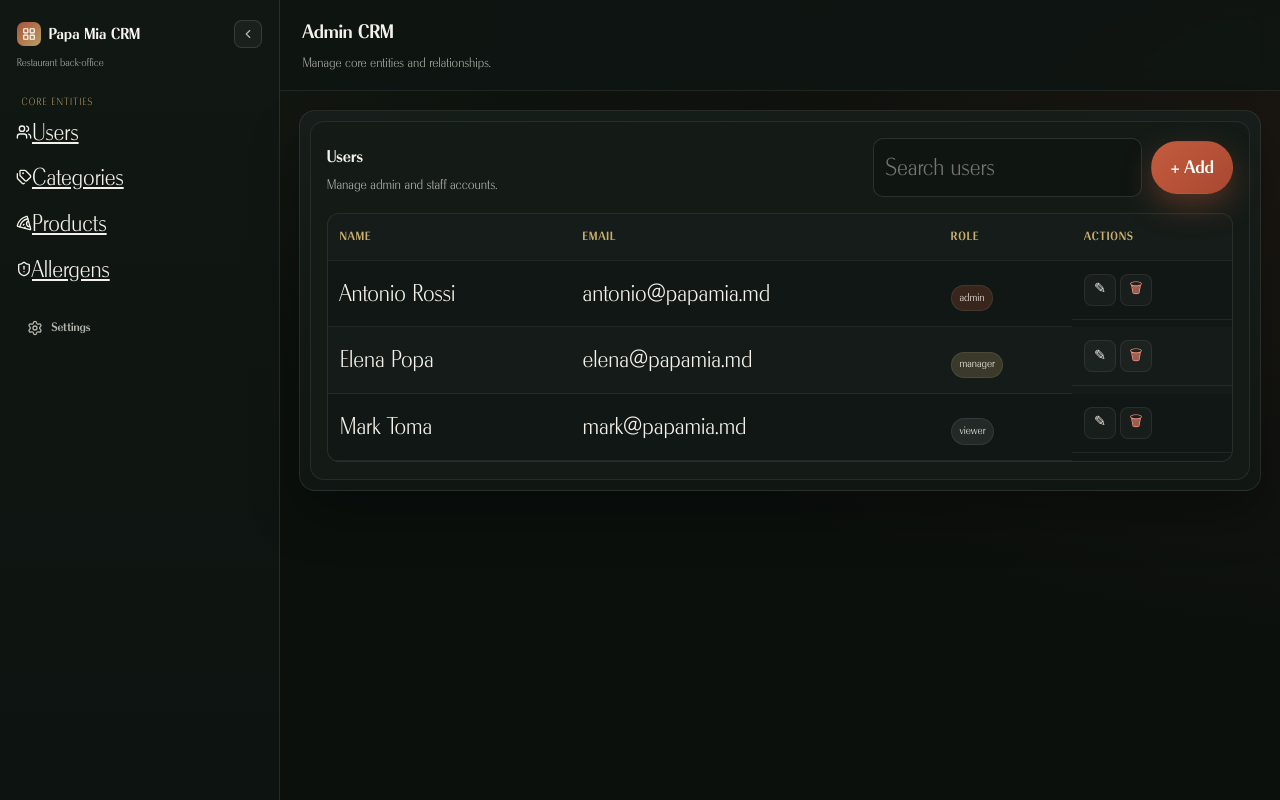
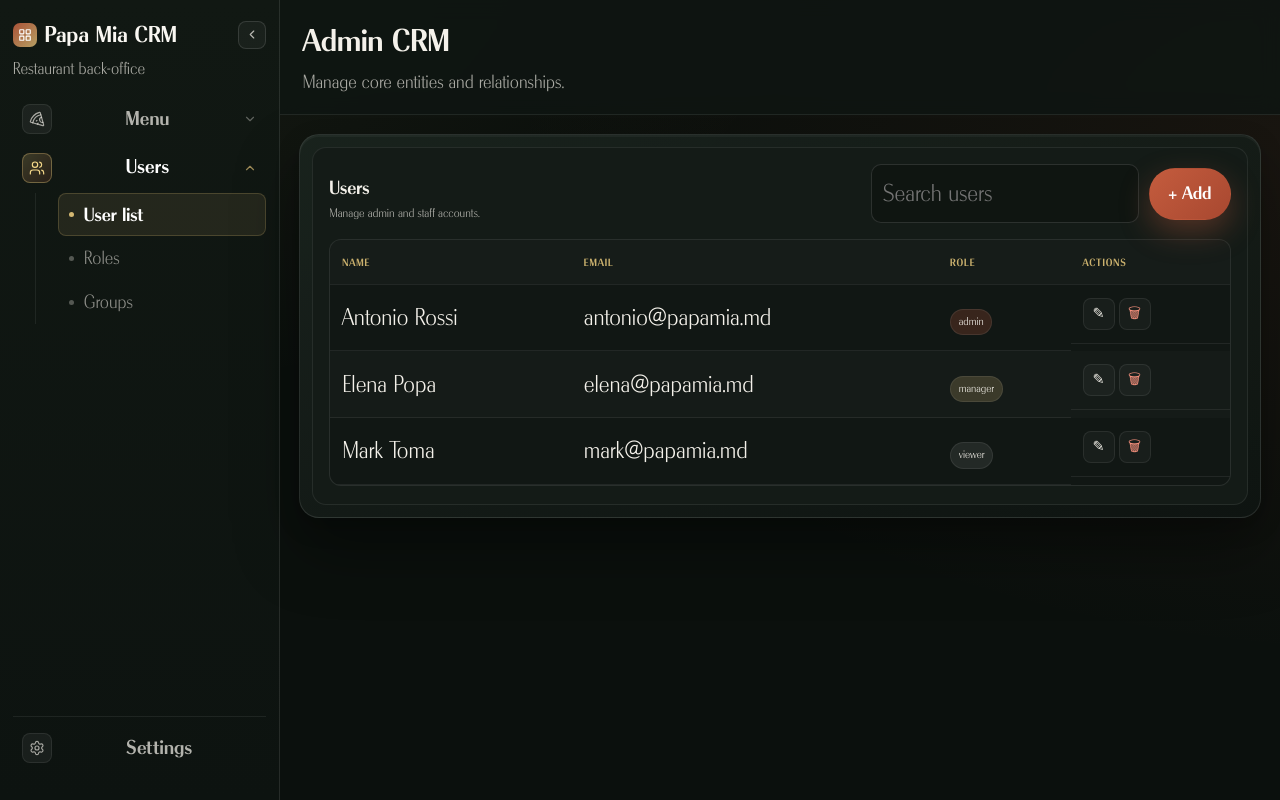
Before and after one commit to reliponj/papamia, a React (Vite) app: page /admin/users in a window 1280 px wide. Built offline with nearby package versions, Linux system fonts and the light colour scheme.

Commit message:
visual and side bar changes in admin

```diff
--- a/package.json
+++ b/package.json
@@ -10,7 +10,9 @@
     "preview": "vite preview"
   },
   "dependencies": {
+    "@radix-ui/react-accessible-icon": "^1.1.8",
     "@radix-ui/react-collapsible": "^1.1.12",
+    "@radix-ui/react-navigation-menu": "^1.2.14",
     "@radix-ui/react-select": "^2.2.6",
     "@radix-ui/react-tooltip": "^1.2.8",
     "leaflet": "^1.9.4",
--- a/src/components/layout/AdminLayout.tsx
+++ b/src/components/layout/AdminLayout.tsx
@@ -1,90 +1,184 @@
 import { useState } from 'react'
-import { NavLink, Outlet } from 'react-router-dom'
+import { NavLink, Outlet, useLocation } from 'react-router-dom'
 import * as Collapsible from '@radix-ui/react-collapsible'
 import * as Tooltip from '@radix-ui/react-tooltip'
-import { ChevronLeft, LayoutGrid, Pizza, Settings, Tags, Users, ShieldAlert } from 'lucide-react'
+import {
+  ChevronLeft, ChevronDown,
+  LayoutGrid, Pizza, Users, Settings,
+} from 'lucide-react'
 import { AdminDataProvider } from '../../contexts/AdminDataContext'
 
+type NavChild = { to: string; label: string }
+type NavGroup = {
+  id: string
+  label: string
+  icon: React.ReactNode
+  children: NavChild[]
+}
+
+const NAV_GROUPS: NavGroup[] = [
+  {
+    id: 'menu',
+    label: 'Menu',
+    icon: <Pizza size={16} strokeWidth={1.75} />,
+    children: [
+      { to: '/admin/categories', label: 'Categories' },
+      { to: '/admin/products',   label: 'Products'   },
+      { to: '/admin/allergens',  label: 'Allergens'  },
+    ],
+  },
+  {
+    id: 'users',
+    label: 'Users',
+    icon: <Users size={16} strokeWidth={1.75} />,
+    children: [
+      { to: '/admin/users',  label: 'User list' },
+      { to: '/admin/roles',  label: 'Roles'     },
+      { to: '/admin/groups', label: 'Groups'    },
+    ],
+  },
+]
+
+function useActiveGroup(groups: NavGroup[], pathname: string): string | null {
+  for (const g of groups) {
+    if (g.children.some((c) => pathname.startsWith(c.to))) return g.id
+  }
+  return null
+}
+
 function AdminShell() {
-  const [isOpen, setIsOpen] = useState(true)
+  const [sidebarOpen, setSidebarOpen] = useState(true)
+  const { pathname } = useLocation()
+  const activeGroup = useActiveGroup(NAV_GROUPS, pathname)
+  const [openGroups, setOpenGroups] = useState<Record<string, boolean>>(
+    () => Object.fromEntries(NAV_GROUPS.map((g) => [g.id, g.id === activeGroup]))
+  )
 
-  const links = [
-    { to: '/admin/users', label: 'Users', Icon: Users },
-    { to: '/admin/categories', label: 'Categories', Icon: Tags },
-    { to: '/admin/products', label: 'Products', Icon: Pizza },
-    { to: '/admin/allergens', label: 'Allergens', Icon: ShieldAlert },
-  ]
+  function toggleGroup(id: string) {
+    setOpenGroups((prev) => ({ ...prev, [id]: !prev[id] }))
+  }
 
   return (
-    <Tooltip.Provider delayDuration={200}>
+    <Tooltip.Provider delayDuration={150}>
       <Collapsible.Root
-        className={`admin-shell${isOpen ? '' : ' is-collapsed'}`}
-        open={isOpen}
-        onOpenChange={setIsOpen}
+        className={`admin-shell${sidebarOpen ? '' : ' is-collapsed'}`}
+        open={sidebarOpen}
+        onOpenChange={setSidebarOpen}
       >
         <aside className="admin-sidebar">
+          {/* ── Panel (brand + hint) ─────────────────── */}
           <div className="admin-sidebar__panel">
             <div className="admin-sidebar__head">
               <div className="admin-sidebar__brand-wrap">
                 <div className="admin-sidebar__logo">
                   <LayoutGrid size={14} />
                 </div>
-                {isOpen && <div className="admin-sidebar__brand">Papa Mia CRM</div>}
+                {sidebarOpen && (
+                  <span className="admin-sidebar__brand">Papa Mia CRM</span>
+                )}
               </div>
               <Collapsible.Trigger asChild>
                 <button
                   type="button"
                   className="admin-sidebar__toggle"
-                  aria-label={isOpen ? 'Collapse sidebar' : 'Expand sidebar'}
+                  aria-label={sidebarOpen ? 'Collapse sidebar' : 'Expand sidebar'}
                 >
-                  <ChevronLeft size={16} />
+                  <ChevronLeft size={15} />
                 </button>
               </Collapsible.Trigger>
             </div>
-
-            {isOpen && <p className="admin-sidebar__hint">Restaurant back-office</p>}
+            {sidebarOpen && (
+              <p className="admin-sidebar__hint">Restaurant back-office</p>
+            )}
           </div>
 
-          <div className="admin-sidebar__group">
-            {isOpen && <div className="admin-sidebar__section-title">Core entities</div>}
+          {/* ── Nav ─────────────────────────────────── */}
+          <nav className="admin-sidebar__nav" aria-label="Main navigation">
+            {NAV_GROUPS.map((group) => {
+              const isGroupActive = group.id === activeGroup
+              const isExpanded = openGroups[group.id] ?? false
 
-            <nav className="admin-sidebar__nav">
-              {links.map(({ to, label, Icon }) => (
-                <Tooltip.Root key={to} disableHoverableContent>
-                  <Tooltip.Trigger asChild>
-                    <NavLink
-                      to={to}
-                      className={({ isActive }) =>
-                        `admin-nav-link admin-nav-link--ghost${isActive ? ' is-active' : ''}`
-                      }
-                    >
-                      <Icon size={16} />
-                      {isOpen && <span>{label}</span>}
-                    </NavLink>
-                  </Tooltip.Trigger>
-                  {!isOpen && (
+              if (!sidebarOpen) {
+                return (
+                  <Tooltip.Root key={group.id} disableHoverableContent>
+                    <Tooltip.Trigger asChild>
+                      <button
+                        type="button"
+                        className={`admin-nav-group__trigger${isGroupActive ? ' is-active' : ''}`}
+                        onClick={() => toggleGroup(group.id)}
+                        aria-label={group.label}
+                      >
+                        <span className="admin-nav-link__icon">{group.icon}</span>
+                      </button>
+                    </Tooltip.Trigger>
                     <Tooltip.Portal>
-                      <Tooltip.Content className="admin-tooltip" side="right" sideOffset={8}>
-                        {label}
+                      <Tooltip.Content className="admin-tooltip" side="right" sideOffset={10}>
+                        {group.label}
                       </Tooltip.Content>
                     </Tooltip.Portal>
-                  )}
-                </Tooltip.Root>
-              ))}
-            </nav>
-          </div>
+                  </Tooltip.Root>
+                )
+              }
 
+              return (
+                <Collapsible.Root
+                  key={group.id}
+                  open={isExpanded}
+                  onOpenChange={() => toggleGroup(group.id)}
+                  className="admin-nav-group"
+                >
+                  <Collapsible.Trigger asChild>
+                    <button
+                      type="button"
+                      className={`admin-nav-group__trigger${isGroupActive ? ' is-active' : ''}`}
+                    >
+                      <span className="admin-nav-link__icon">{group.icon}</span>
+                      <span className="admin-nav-link__label">{group.label}</span>
+                      <ChevronDown
+                        size={14}
+                        className={`admin-nav-group__chevron${isExpanded ? ' is-open' : ''}`}
+                      />
+                    </button>
+                  </Collapsible.Trigger>
+
+                  <Collapsible.Content className="admin-nav-group__content">
+                    <ul className="admin-nav-group__list">
+                      {group.children.map((child) => (
+                        <li key={child.to}>
+                          <NavLink
+                            to={child.to}
+                            className={({ isActive }) =>
+                              `admin-nav-child${isActive ? ' is-active' : ''}`
+                            }
+                          >
+                            <span className="admin-nav-child__dot" />
+                            {child.label}
+                          </NavLink>
+                        </li>
+                      ))}
+                    </ul>
+                  </Collapsible.Content>
+                </Collapsible.Root>
+              )
+            })}
+          </nav>
+
+          {/* ── Footer (Settings) ────────────────────── */}
           <div className="admin-sidebar__footer">
             <Tooltip.Root disableHoverableContent>
               <Tooltip.Trigger asChild>
-                <button type="button" className="admin-nav-link admin-nav-link--ghost">
-                  <Settings size={16} />
-                  {isOpen && <span>Settings</span>}
+                <button type="button" className="admin-nav-group__trigger" aria-label="Settings">
+                  <span className="admin-nav-link__icon">
+                    <Settings size={16} strokeWidth={1.75} />
+                  </span>
+                  {sidebarOpen && (
+                    <span className="admin-nav-link__label">Settings</span>
+                  )}
                 </button>
               </Tooltip.Trigger>
-              {!isOpen && (
+              {!sidebarOpen && (
                 <Tooltip.Portal>
-                  <Tooltip.Content className="admin-tooltip" side="right" sideOffset={8}>
+                  <Tooltip.Content className="admin-tooltip" side="right" sideOffset={10}>
                     Settings
                   </Tooltip.Content>
                 </Tooltip.Portal>
--- a/src/index.css
+++ b/src/index.css
@@ -94,6 +94,7 @@ img {
 
 a {
   color: inherit;
+  text-decoration: none;
 }
 
 button,
@@ -1763,14 +1764,14 @@ textarea {
 }
 
 .admin-sidebar__panel {
-  padding: 0.25rem;
+  padding: 0;
 }
 
 .admin-sidebar__head {
   display: flex;
   align-items: center;
   justify-content: space-between;
-  gap: 0.5rem;
+  gap: 0.25rem;
 }
 
 .admin-sidebar__brand-wrap {
@@ -1793,7 +1794,7 @@ textarea {
 
 .admin-sidebar__brand {
   font-family: var(--font-display);
-  font-size: 1.04rem;
+  font-size: 24px;
   font-weight: 700;
   letter-spacing: 0.01em;
 }
@@ -1817,71 +1818,223 @@ textarea {
 }
 
 .admin-sidebar__hint {
-  margin: 0.4rem 0 0;
+  margin: 2px 0 0;
   color: rgba(244, 241, 234, 0.68);
-  font-size: 0.74rem;
+  font-size: 18px;
 }
 
 .admin-sidebar__section-title {
-  font-size: 0.68rem;
+  font-size: 17px;
   letter-spacing: 0.11em;
   text-transform: uppercase;
   color: rgba(212, 184, 114, 0.8);
-  padding: 0.1rem 0.35rem;
+  padding: 2px 0 2px 12px;
 }
 
 .admin-sidebar__group {
-  padding: 0.2rem;
-}
-
+  padding: 0;
+}
+
+/* ── Sidebar nav ──────────────────────────────── */
 .admin-sidebar__nav {
-  display: grid;
-  gap: 0.38rem;
-}
-
-.admin-nav-link {
+  display: flex;
+  flex-direction: column;
+  gap: 2px;
+  overflow-y: auto;
+  flex: 1;
+}
+
+/* shared icon pill */
+.admin-nav-link__icon {
+  display: inline-flex;
+  align-items: center;
+  justify-content: center;
+  flex-shrink: 0;
+  width: 30px;
+  height: 30px;
+  border-radius: 8px;
+  background: rgba(255, 255, 255, 0.05);
+  border: 1px solid rgba(255, 255, 255, 0.08);
+  color: rgba(244, 241, 234, 0.65);
+  transition: background 0.15s, border-color 0.15s, color 0.15s;
+}
+
+.admin-nav-link__label {
+  flex: 1;
+  min-width: 0;
+  white-space: nowrap;
+  overflow: hidden;
+  text-overflow: ellipsis;
+  font-size: 21px;
+  font-weight: 600;
+  letter-spacing: 0.01em;
+  color: rgba(244, 241, 234, 0.72);
+  transition: color 0.15s;
+}
+
+/* ── Group trigger (accordion header) ─────────── */
+.admin-nav-group {
+  display: flex;
+  flex-direction: column;
+}
+
+.admin-nav-group__trigger {
+  display: flex;
+  align-items: center;
+  gap: 10px;
+  width: 100%;
+  padding: 6px 8px;
+  border-radius: 10px;
   border: 1px solid transparent;
+  background: transparent;
+  cursor: pointer;
+  user-select: none;
+  text-decoration: none;
+  transition: background 0.15s, border-color 0.15s;
+  -webkit-font-smoothing: antialiased;
+}
+
+.admin-nav-group__trigger:hover {
+  background: rgba(255, 255, 255, 0.06);
+  border-color: rgba(255, 255, 255, 0.07);
+}
+
+.admin-nav-group__trigger:hover .admin-nav-link__icon {
+  background: rgba(255, 255, 255, 0.1);
+  border-color: rgba(255, 255, 255, 0.13);
+  color: #fff;
+}
+
+.admin-nav-group__trigger:hover .admin-nav-link__label {
+  color: #f9f7f2;
+}
+
+.admin-nav-group__trigger:focus-visible {
+  outline: 2px solid rgba(212, 184, 114, 0.55);
+  outline-offset: 2px;
+}
+
+.admin-nav-group__trigger.is-active .admin-nav-link__icon {
+  background: linear-gradient(135deg, rgba(212, 184, 114, 0.22), rgba(196, 92, 62, 0.14));
+  border-color: rgba(212, 184, 114, 0.38);
+  color: #f5d98a;
+}
+
+.admin-nav-group__trigger.is-active .admin-nav-link__label {
+  color: #fff;
+}
+
+/* chevron rotates when open */
+.admin-nav-group__chevron {
+  margin-left: auto;
+  color: rgba(244, 241, 234, 0.35);
+  flex-shrink: 0;
+  transition: transform 0.2s ease, color 0.15s;
+}
+
+.admin-nav-group__chevron.is-open {
+  transform: rotate(180deg);
+  color: rgba(212, 184, 114, 0.7);
+}
+
+/* ── Collapsible content ──────────────────────── */
+.admin-nav-group__content {
+  overflow: hidden;
+}
+
+.admin-nav-group__list {
+  list-style: none;
+  margin: 2px 0 4px;
+  padding: 0;
+  display: flex;
+  flex-direction: column;
+  gap: 1px;
+  padding-left: 22px;
+  border-left: 1px solid rgba(255, 255, 255, 0.07);
+  margin-left: 22px;
+}
+
+/* ── Child nav link ───────────────────────────── */
+.admin-nav-child,
+.admin-nav-child:link,
+.admin-nav-child:visited {
+  display: flex;
+  align-items: center;
+  gap: 10px;
+  width: 100%;
+  padding: 5px 10px;
+  border-radius: 8px;
+  border: 1px solid transparent;
+  background: transparent;
+  color: rgba(244, 241, 234, 0.55);
+  font-size: 20px;
+  font-weight: 500;
+  text-decoration: none !important;
+  cursor: pointer;
+  transition: background 0.15s, color 0.15s, border-color 0.15s;
+  -webkit-font-smoothing: antialiased;
+}
+
+.admin-nav-child:hover {
+  color: #f9f7f2;
+  background: rgba(255, 255, 255, 0.06);
+}
+
+.admin-nav-child:focus-visible {
+  outline: 2px solid rgba(212, 184, 114, 0.55);
+  outline-offset: 2px;
+}
+
+.admin-nav-child.is-active {
+  color: #fff;
+  background: rgba(212, 184, 114, 0.1);
+  border-color: rgba(212, 184, 114, 0.22);
+  font-weight: 600;
+}
+
+.admin-nav-child__dot {
+  width: 5px;
+  height: 5px;
+  border-radius: 50%;
+  background: rgba(244, 241, 234, 0.3);
+  flex-shrink: 0;
+  transition: background 0.15s;
+}
+
+.admin-nav-child.is-active .admin-nav-child__dot {
+  background: #d4b872;
+}
+
+/* ── Footer ───────────────────────────────────── */
+.admin-sidebar__footer {
+  padding: 0;
+  align-self: end;
+  border-top: 1px solid rgba(255, 255, 255, 0.07);
+  padding-top: 8px;
+}
+
+/* ── Collapsed state ──────────────────────────── */
+.admin-shell.is-collapsed .admin-sidebar__panel,
+.admin-shell.is-collapsed .admin-sidebar__footer {
+  display: flex;
+  flex-direction: column;
+  align-items: center;
+}
+
+.admin-shell.is-collapsed .admin-sidebar__nav {
+  align-items: center;
+}
+
+.admin-shell.is-collapsed .admin-nav-group__trigger {
+  justify-content: center;
+  padding: 8px;
+  gap: 0;
+}
+
+.admin-shell.is-collapsed .admin-nav-link__icon {
+  width: 36px;
+  height: 36px;
   border-radius: 10px;
-  padding: 0.54rem 0.6rem;
-  text-decoration: none;
-  color: rgba(244, 241, 234, 0.72);
-  font-size: 0.8rem;
-  font-weight: 600;
-  display: inline-flex;
-  align-items: center;
-  gap: 0.55rem;
-  background: transparent;
-  transition: border-color 0.2s ease, background 0.2s ease, transform 0.15s ease, color 0.2s ease;
-}
-
-.admin-nav-link:hover {
-  color: #fff;
-  background: rgba(255, 255, 255, 0.08);
-}
-
-.admin-nav-link.is-active {
-  color: #fff;
-  background: rgba(255, 255, 255, 0.14);
-}
-
-.admin-nav-link--ghost {
-  width: 100%;
-  justify-content: flex-start;
-}
-
-.admin-sidebar__footer {
-  padding: 0.2rem;
-}
-
-.admin-shell.is-collapsed .admin-nav-link {
-  justify-content: center;
-  padding-inline: 0;
-}
-
-.admin-shell.is-collapsed .admin-sidebar__panel,
-.admin-shell.is-collapsed .admin-sidebar__group,
-.admin-shell.is-collapsed .admin-sidebar__footer {
-  padding-inline: 0.2rem;
 }
 
 .admin-tooltip {
@@ -1889,9 +2042,9 @@ textarea {
   border-radius: 8px;
   background: #0f1512;
   color: var(--text);
-  font-size: 0.72rem;
+  font-size: 18px;
   line-height: 1;
-  padding: 0.4rem 0.5rem;
+  padding: 6px 8px;
 }
 
 .admin-workspace {
@@ -1909,14 +2062,14 @@ textarea {
 
 .admin-topbar h1 {
   margin: 0;
-  font-size: 1.28rem;
+  font-size: 33px;
   font-weight: 700;
 }
 
 .admin-topbar p {
-  margin: 0.25rem 0 0;
+  margin: 0;
   color: rgba(244, 241, 234, 0.68);
-  font-size: 0.9rem;
+  font-size: 20px;
 }
 
 .admin-content {
@@ -1924,11 +2077,14 @@ textarea {
 }
 
 .admin-content__surface {
-  border: 1px solid rgba(255, 255, 255, 0.09);
-  border-radius: 16px;
-  background: linear-gradient(180deg, rgba(23, 31, 27, 0.88), rgba(17, 23, 20, 0.88));
-  box-shadow: 0 24px 50px rgba(0, 0, 0, 0.3);
-  padding: 0.6rem;
+  border: 1px solid rgba(255, 255, 255, 0.1);
+  border-radius: 20px;
+  background: linear-gradient(160deg, rgba(26, 35, 30, 0.95) 0%, rgba(15, 21, 18, 0.95) 100%);
+  box-shadow:
+    0 2px 0 rgba(255, 255, 255, 0.04) inset,
+    0 32px 64px rgba(0, 0, 0, 0.35),
+    0 8px 24px rgba(0, 0, 0, 0.2);
+  padding: 0.75rem;
 }
 
 .crm-section {
@@ -1949,14 +2105,14 @@ textarea {
 
 .crm-section__head h2 {
   margin: 0;
-  font-size: 1.12rem;
+  font-size: 20px;
   font-weight: 700;
 }
 
 .crm-section__head p {
-  margin: 0.2rem 0 0;
-  color: var(--muted);
-  font-size: 0.92rem;
+  margin: 0;
+  color: var(--muted);
+  font-size: 13px;
 }
 
 .crm-search {
@@ -2034,7 +2190,7 @@ textarea {
 
 .crm-table th {
   color: rgba(212, 184, 114, 0.95);
-  font-size: 0.78rem;
+  font-size: 11px;
   letter-spacing: 0.08em;
   text-transform: uppercase;
   background: rgba(255, 255, 255, 0.02);
--- a/src/router.tsx
+++ b/src/router.tsx
@@ -42,10 +42,12 @@ export const router = createBrowserRouter([
     element: <AdminLayout />,
     children: [
       { index: true, element: <Navigate to="/admin/users" replace /> },
-      { path: 'users', element: <AdminUsersPage /> },
       { path: 'categories', element: <AdminCategoriesPage /> },
       { path: 'products', element: <AdminProductsPage /> },
       { path: 'allergens', element: <AdminAllergensPage /> },
+      { path: 'users', element: <AdminUsersPage /> },
+      { path: 'roles', element: <AdminUsersPage /> },
+      { path: 'groups', element: <AdminUsersPage /> },
     ],
   },
 ])
```
Also changed, not shown: 1 other file (tests, documents, lock files or other folders).
